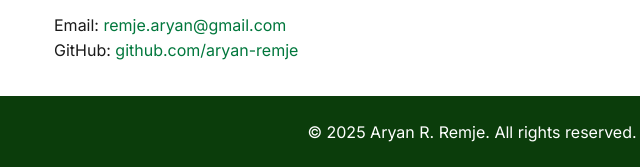
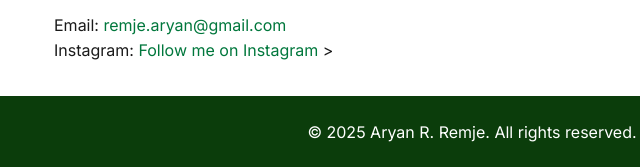
Before and after one commit to Aryan-Remje/Portfolio-, a plain HTML site: page index.html in a window 1280 px wide. Shown: the part 883-1050 px from the top of the page, 168-808 px from the left. Drawn offline with Linux system fonts and the light colour scheme.

Commit message:
Update index.html

```diff
--- a/index.html
+++ b/index.html
@@ -111,7 +111,10 @@
   <section class="section contact">
     <h2>Contact</h2>
     <p>Email: <a href="Gmail:remje.aryan@gmail.com">remje.aryan@gmail.com</a></p>
-    <p>GitHub: <a href="https:github.com/aryan-remje" target="_blank">github.com/aryan-remje</a></p>
+    <p>Instagram: <a href="https://instagram.com/aaryanremje" target="_blank">
+       Follow me on Instagram
+</a>
+></p>
   </section>
   <footer>
     &copy; 2025 Aryan R. Remje. All rights reserved.
```
